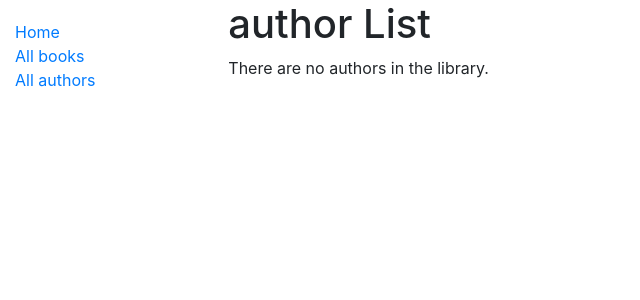
After one commit to mustafa-g/django_local_library, a Django app: page /catalog/book/authors in a window 1280 px wide. The commit adds this page. Shown: the top 300 px of the page, without its empty margins (0-640 px from the left). Run offline with Django 5.2, Linux system fonts and the light colour scheme; data that the repository does not hold is empty; some libraries are stand-ins or nearby versions.

Commit message:
authors-list and author detail pages implementation

```diff
--- a/LocalLibrary/urls.py
+++ b/LocalLibrary/urls.py
@@ -19,9 +19,10 @@ from django.urls import path, include
 from django.views.generic import RedirectView
 from django.conf import settings
 from django.conf.urls.static import static
+from debug_toolbar.toolbar import debug_toolbar_urls
 
 urlpatterns = [
     path('admin/', admin.site.urls),
     path('catalog/', include('catalog.urls')),
     path('', RedirectView.as_view(url='catalog/', permanent=True)),
-] + static(settings.STATIC_URL, document_root=settings.STATIC_ROOT)
+] + static(settings.STATIC_URL, document_root=settings.STATIC_ROOT) + debug_toolbar_urls()
--- /dev/null
+++ b/catalog/templates/catalog/author_list.html
@@ -0,0 +1,16 @@
+{% extends "catalog/base_generic.html" %}
+
+{% block content %}
+  <h1>author List</h1>
+  {% if author_list %}
+    <ul>
+      {% for author in author_list %}
+      <li>
+        <a href="{{ author.get_absolute_url }}">{{ author.last_name }} {{ author.first_name }}</a>
+      </li>
+      {% endfor %}
+    </ul>
+  {% else %}
+    <p>There are no authors in the library.</p>
+  {% endif %}
+{% endblock %}
--- a/catalog/templates/catalog/base_generic.html
+++ b/catalog/templates/catalog/base_generic.html
@@ -19,7 +19,7 @@
                 <ul class="sidebar-nav">
                     <li><a href="{% url 'index' %}">Home</a></li>
                     <li><a href="{% url 'books' %}">All books</a></li>
-                    <li><a href="#">All authors</a></li>
+                    <li><a href="{% url 'authors' %}">All authors</a></li>
                 </ul>
                 {% endblock %}
             </div>
--- a/catalog/templates/catalog/book_detail.html
+++ b/catalog/templates/catalog/book_detail.html
@@ -1,9 +1,9 @@
 {% extends "catalog/base_generic.html" %}
-
+{% debug %}
 {% block content %}
   <h1>Title: {{ book.title }}</h1>
 
-  <p><strong>Author:</strong> <a href="">{{ book.author }}</a></p>
+  <p><strong>Author:</strong> <a href="{% url 'author-detail' pk=book.author.id %}">{{ book.author }}</a></p>
   <!-- author detail link not yet defined -->
   <p><strong>Summary:</strong> {{ book.summary }}</p>
   <p><strong>ISBN:</strong> {{ book.isbn }}</p>
@@ -12,7 +12,6 @@
 
   <div style="margin-left:20px;margin-top:20px">
     <h4>Copies</h4>
-
     {% for copy in book.bookinstance_set.all %}
       <hr />
       <p
--- a/catalog/urls.py
+++ b/catalog/urls.py
@@ -5,4 +5,6 @@ urlpatterns = [
     path('', views.index, name='index'),
     path('books/', views.BookListView.as_view(), name='books'),
     path('book/<int:pk>', views.BookDetailView.as_view(), name='book-detail'),
+    path('author/<int:pk>', views.AuthorDetailView.as_view(), name='author-detail'),
+    path('book/authors', views.AuthorsListView.as_view(), name='authors')
 ]
--- a/catalog/views.py
+++ b/catalog/views.py
@@ -32,3 +32,11 @@ class BookListView(generic.ListView):
 
 class  BookDetailView(generic.DetailView):
     model = Book
+
+
+class AuthorsListView(generic.ListView):
+    model = Author
+
+
+class  AuthorDetailView(generic.DetailView):
+    model = Author
```
Also changed, not shown: LocalLibrary/settings.py (+7 -0 lines), catalog/templates/catalog/author_detail.html (added, +21 -0 lines).
